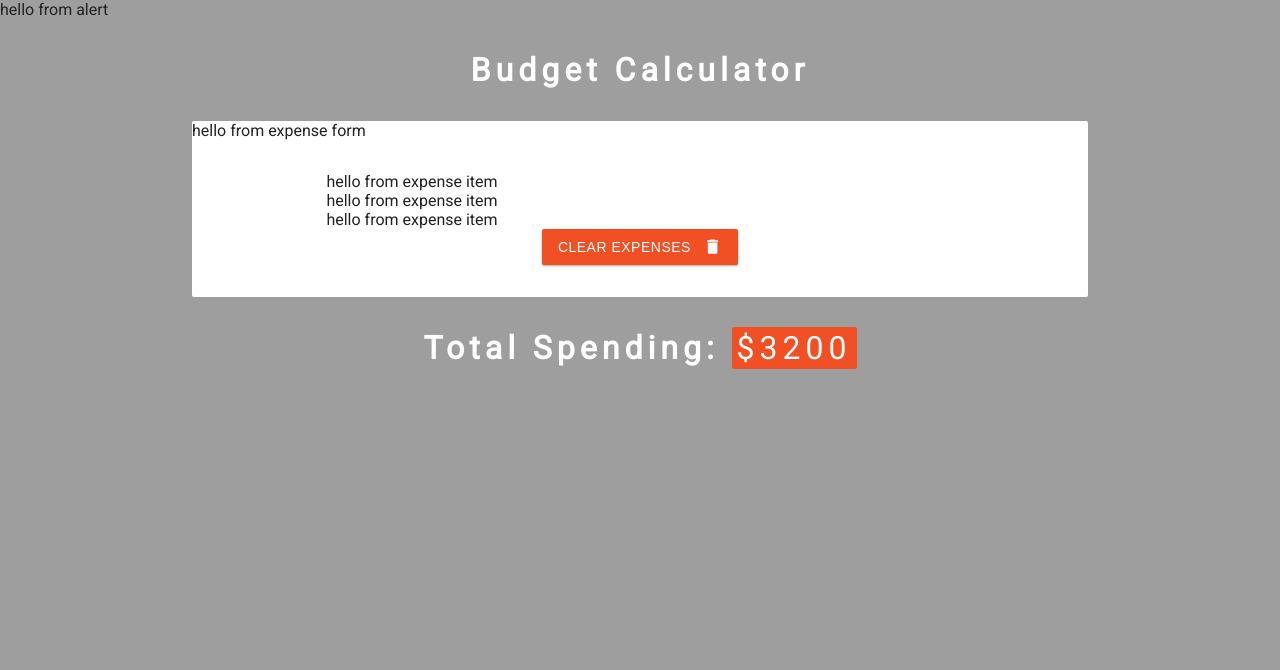
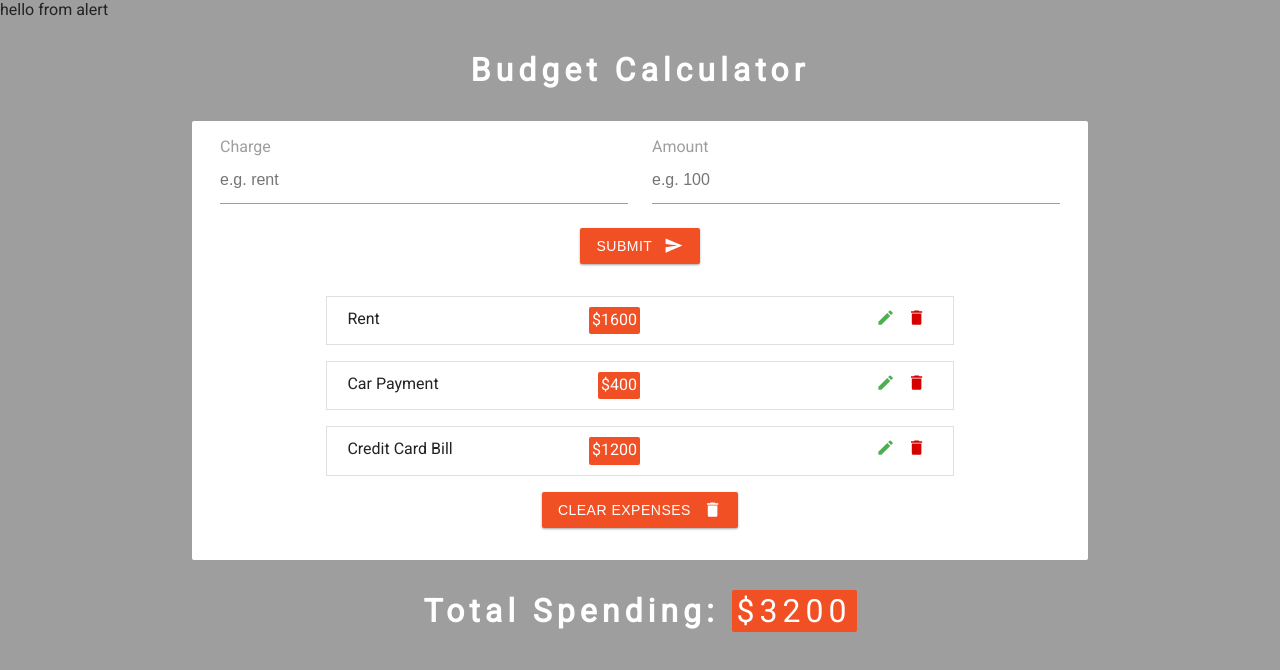
Before and after one commit to nadia643/budget-calculator, a React (Create React App) app: page / in a window 1280 px wide. Shown: the top 670 px of the page. Built offline with nearby package versions, Linux system fonts and the light colour scheme.

Commit message:
added statte values for expenses

```diff
--- a/src/App.js
+++ b/src/App.js
@@ -13,7 +13,14 @@
 
 
 function App() {
+  // ************************ state values *********************
+  // all expenses, add expense
   const [expenses, setExpenses] = useState(initialExpenses);
+  // single expense
+  const [charge, setCharge] = useState('')
+  // single amount
+  const [amount, setAmount] = useState('')
+  // ************************ functionality *********************
 
   return (
     <>
--- a/src/components/ExpenseForm.js
+++ b/src/components/ExpenseForm.js
@@ -1,10 +1,36 @@
-import React from 'react'
+import React from 'react';
+import { MdSend } from 'react-icons/md';
 
-export const ExpenseForm = () => {
+const ExpenseForm = () => {
     return (
-        <div>
-            hello from expense form
-        </div>
+        <form>
+            <div className="form-center">
+                <div className="form-group">
+                    <label htmlFor="charge">Charge</label>
+                    <input
+                    type="text"
+                    className="form-control"
+                    id="charge"
+                    name="charge"
+                    placeholder="e.g. rent"
+                    />
+                </div>
+                <div className="form-group">
+                    <label htmlFor="amount">Amount</label>
+                    <input
+                    type="text"
+                    className="form-control"
+                    id="amount"
+                    name="amount"
+                    placeholder="e.g. 100"
+                    />
+                </div>
+            </div>
+            <button type="submit" className="btn">
+                Submit
+                <MdSend className="btn-icon" />
+            </button>
+        </form>
     )
 }
 
--- a/src/components/ExpenseItem.js
+++ b/src/components/ExpenseItem.js
@@ -1,10 +1,23 @@
-import React from 'react'
+import React from 'react';
+import { MdEdit, MdDelete } from 'react-icons/md';
 
-export const ExpenseItem = () => {
+const ExpenseItem = ({ expense }) => {
+const { id, charge, amount } = expense
     return (
-        <div>
-            hello from expense item
-        </div>
+        <li className="item">
+            <div className="info">
+                <span className="expense">{charge}</span>
+                <span className="amount">${amount}</span>
+            </div>
+            <div>
+                <button className="edit-btn" aria-label="edit button">
+                    <MdEdit />
+                </button>
+                <button className="clear-btn" aria-label="delete button">
+                    <MdDelete />
+                </button>
+            </div>
+        </li>
     )
 }
 
```
